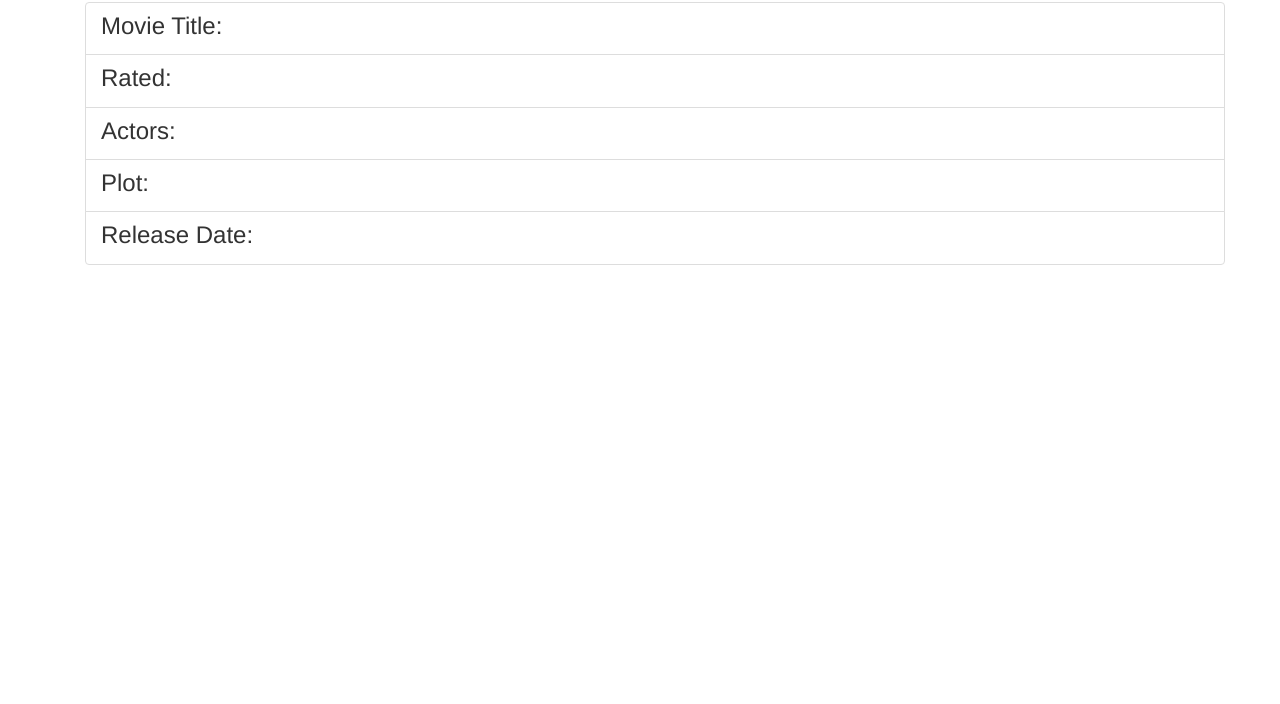
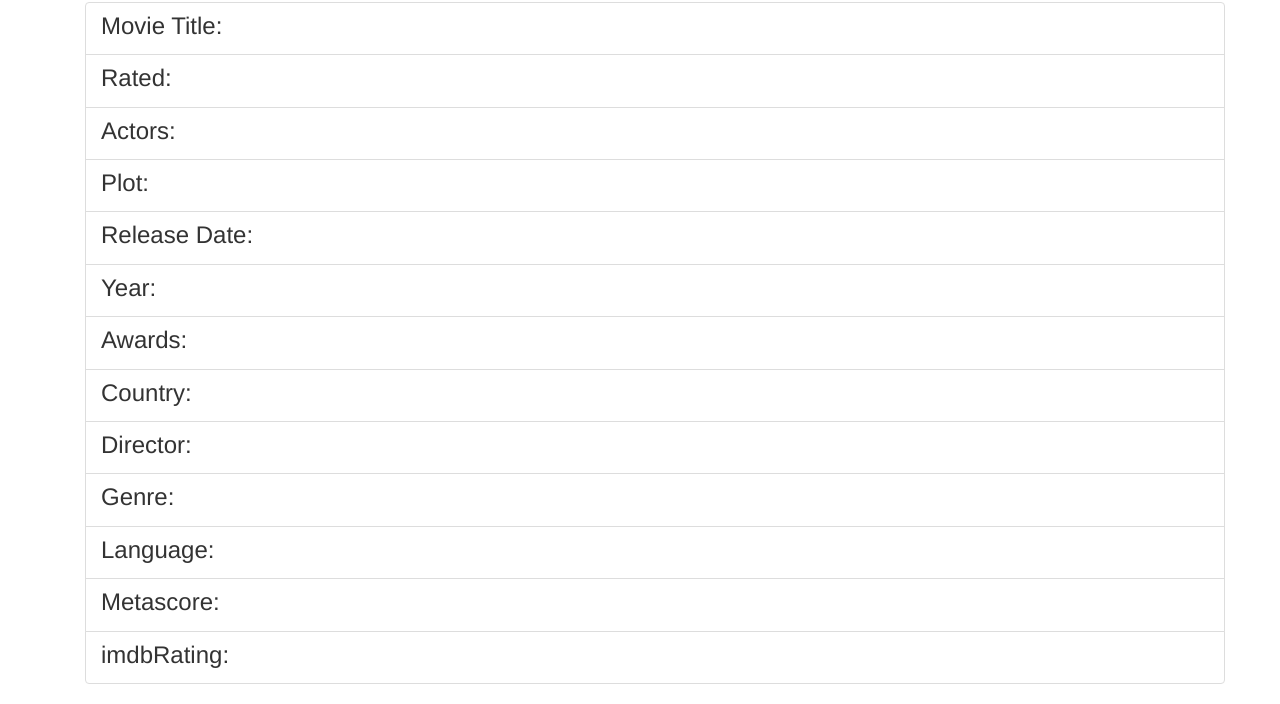
Before and after one commit to jrb16g/lesson8_ajax, a plain HTML site: page index.html in a window 1280 px wide. Shown: the part 533-1237 px from the top of the page. Before the commit the page ends 818 px from the top, so only its background shows below. Drawn offline with nearby package versions, Linux system fonts and the light colour scheme.

Commit message:
lesson 8 final commit

```diff
--- a/index.html
+++ b/index.html
@@ -54,6 +54,47 @@ Filename:   index.html
             <p class="list-group-item-text lead text-primary" id="Released">  </p>
         </a>
 
+        <a href="#" class="list-group-item">
+            <h3 class="list-group-item-heading">Year:</h3>
+            <p class="list-group-item-text lead text-primary" id="Year">  </p>
+	    </a>
+
+	    <a href="#" class="list-group-item">
+            <h3 class="list-group-item-heading">Awards:</h3>
+            <p class="list-group-item-text lead text-primary" id="Awards">  </p>
+	    </a>
+
+	     <a href="#" class="list-group-item">
+            <h3 class="list-group-item-heading">Country:</h3>
+            <p class="list-group-item-text lead text-primary" id="Country">  </p>
+	    </a>
+
+	    <a href="#" class="list-group-item">
+            <h3 class="list-group-item-heading">Director:</h3>
+            <p class="list-group-item-text lead text-primary" id="Director">  </p>
+	    </a>
+
+<a href="#" class="list-group-item">
+            <h3 class="list-group-item-heading">Genre:</h3>
+            <p class="list-group-item-text lead text-primary" id="Genre">  </p>
+	    </a>
+
+<a href="#" class="list-group-item">
+            <h3 class="list-group-item-heading">Language:</h3>
+            <p class="list-group-item-text lead text-primary" id="Language">  </p>
+	    </a>
+
+	    <a href="#" class="list-group-item">
+            <h3 class="list-group-item-heading">Metascore:</h3>
+            <p class="list-group-item-text lead text-primary" id="Metascore">  </p>
+	    </a>
+
+<a href="#" class="list-group-item">
+            <h3 class="list-group-item-heading">imdbRating:</h3>
+            <p class="list-group-item-text lead text-primary" id="imdbRating">  </p>
+	    </a>
+
+
     </div>
 </div>
     <script>
@@ -71,6 +112,14 @@ Filename:   index.html
                      $('#Actors').html(json.Actors);
                      $('#Plot').html(json.Plot);
                      $('#Released').html(json.Released);
+                     $('#Year').html(json.Year);
+                     $('#Awards').html(json.Awards);
+                     $('#Country').html(json.Country);
+                     $('#Director').html(json.Director);
+                     $('#Genre').html(json.Director);
+                     $('#Language').html(json.Language);
+                     $('#Metascore').html(json.Metascore);
+                     $('#imdbRating').html(json.imdbRating);
                 })
                 .fail(function() {
                       alert("Posting failed.");
```
Also changed, not shown: 1 other file.
